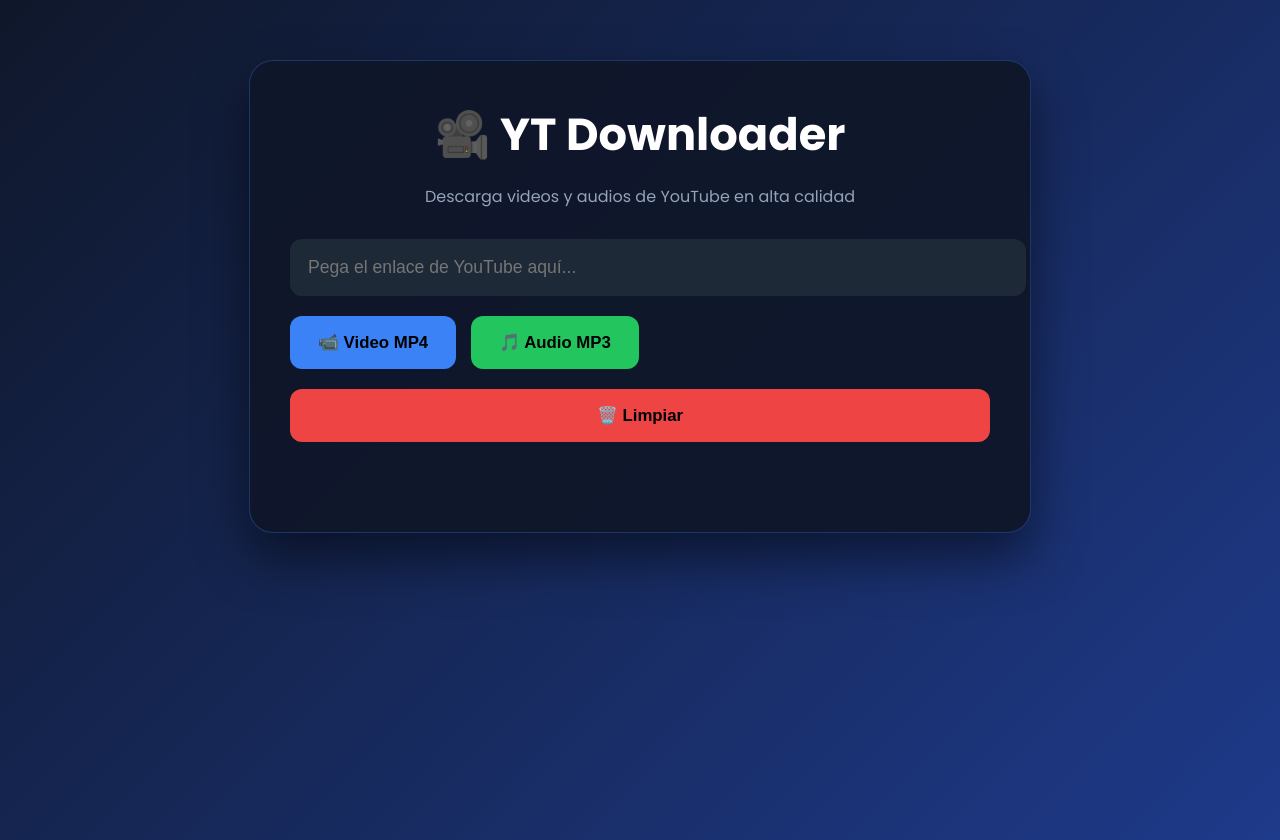
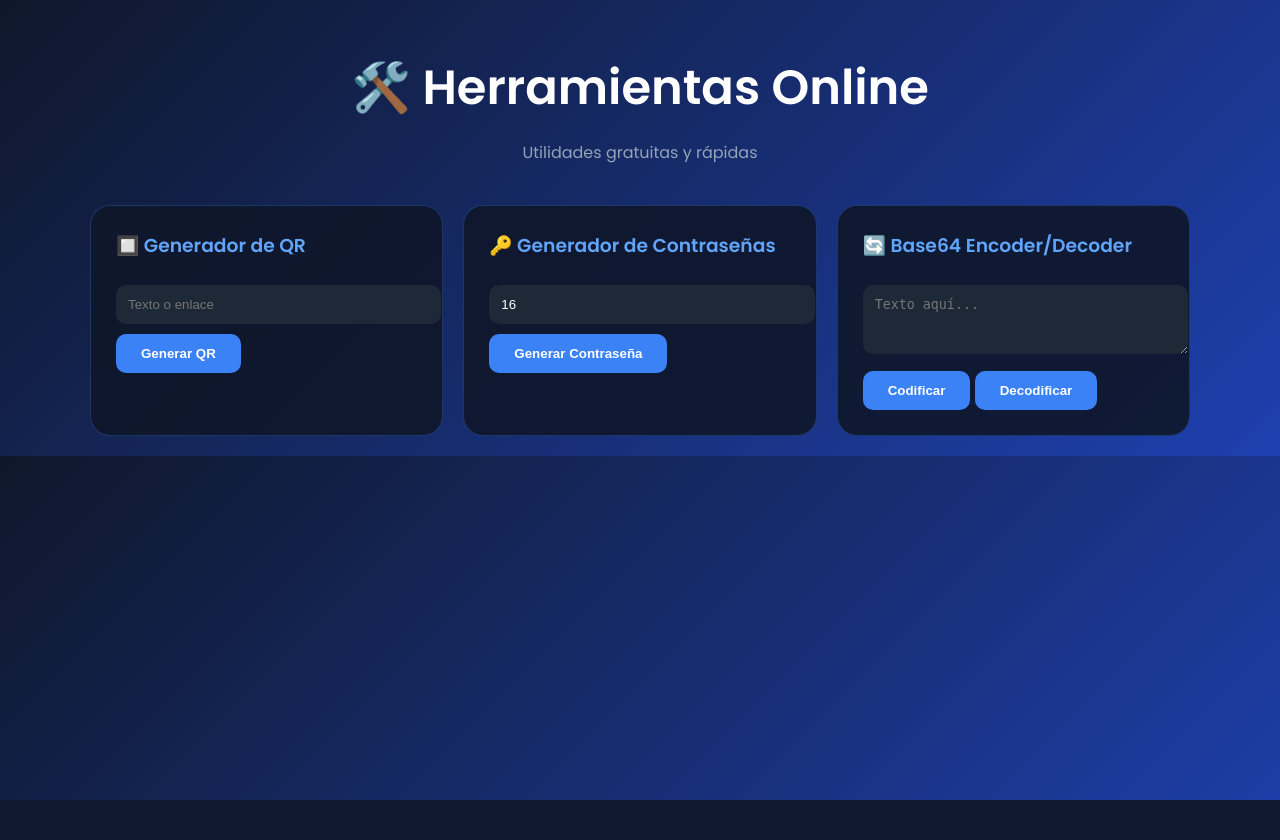
Before and after one commit to RBT2006/youtube-downloader, a Flask app: page / in a window 1280 px wide. After the commit the page ends 800 px from the top, so only its background shows below. Run offline with Flask 3, Linux system fonts and the light colour scheme.

Commit message:
Update index.html for online tools interface

```diff
--- a/templates/index.html
+++ b/templates/index.html
@@ -3,116 +3,146 @@
 <head>
   <meta charset="UTF-8">
   <meta name="viewport" content="width=device-width, initial-scale=1.0">
-  <title>YT Downloader - Gratis y Rápido</title>
+  <title>Herramientas Online - Gratis</title>
   <style>
-    @import url('https://fonts.googleapis.com/css2?family=Poppins:wght@400;500;600;700&display=swap');
+    @import url('https://fonts.googleapis.com/css2?family=Poppins:wght@400;500;600&display=swap');
     body {
       font-family: 'Poppins', sans-serif;
-      background: linear-gradient(135deg, #0f172a 0%, #1e3a8a 100%);
+      background: linear-gradient(135deg, #0f172a, #1e40af);
       color: white;
       margin: 0;
       padding: 20px;
-      min-height: 100vh;
     }
     .container {
-      max-width: 700px;
-      margin: 40px auto;
-      background: rgba(15, 23, 42, 0.95);
-      border-radius: 24px;
-      padding: 40px;
-      box-shadow: 0 25px 50px rgba(0,0,0,0.5);
-      border: 1px solid rgba(59,130,246,0.3);
+      max-width: 1100px;
+      margin: 0 auto;
     }
-    h1 { text-align: center; font-size: 2.8rem; margin: 0 0 8px 0; }
-    p { text-align: center; color: #94a3b8; margin-bottom: 30px; }
-    input {
+    h1 {
+      text-align: center;
+      font-size: 3rem;
+      margin-bottom: 10px;
+    }
+    .subtitle {
+      text-align: center;
+      color: #94a3b8;
+      margin-bottom: 40px;
+    }
+    .tools-grid {
+      display: grid;
+      grid-template-columns: repeat(auto-fit, minmax(320px, 1fr));
+      gap: 20px;
+    }
+    .tool-card {
+      background: rgba(15, 23, 42, 0.9);
+      border-radius: 20px;
+      padding: 25px;
+      border: 1px solid rgba(59, 130, 246, 0.3);
+    }
+    .tool-card h3 {
+      margin: 0 0 15px 0;
+      color: #60a5fa;
+    }
+    input, textarea, select {
       width: 100%;
-      padding: 18px;
-      font-size: 1.1rem;
+      padding: 12px;
+      border-radius: 10px;
       border: none;
-      border-radius: 12px;
       background: #1e2937;
       color: white;
-      margin-bottom: 20px;
-    }
-    .options {
-      display: flex;
-      gap: 15px;
-      margin-bottom: 20px;
-      flex-wrap: wrap;
+      margin: 10px 0;
     }
     button {
-      padding: 16px 28px;
-      font-size: 1.05rem;
+      padding: 12px 25px;
+      background: #3b82f6;
+      color: white;
+      border: none;
+      border-radius: 10px;
+      cursor: pointer;
       font-weight: 600;
-      border: none;
-      border-radius: 12px;
-      cursor: pointer;
-      transition: 0.3s;
     }
-    .btn-video { background: #3b82f6; }
-    .btn-audio { background: #22c55e; }
-    button:hover { transform: translateY(-4px); }
-    #status { margin-top: 20px; text-align: center; min-height: 30px; font-weight: 500; }
-    .spinner { display: inline-block; animation: spin 1s linear infinite; }
-    @keyframes spin { from { transform: rotate(0deg); } to { transform: rotate(360deg); } }
+    button:hover {
+      background: #2563eb;
+    }
+    #result {
+      margin-top: 15px;
+      padding: 15px;
+      background: #1e2937;
+      border-radius: 10px;
+      word-break: break-all;
+    }
   </style>
 </head>
 <body>
   <div class="container">
-    <h1>🎥 YT Downloader</h1>
-    <p>Descarga videos y audios de YouTube en alta calidad</p>
+    <h1>🛠️ Herramientas Online</h1>
+    <p class="subtitle">Utilidades gratuitas y rápidas</p>
 
-    <input type="text" id="url" placeholder="Pega el enlace de YouTube aquí...">
+    <div class="tools-grid">
+      <!-- QR Generator -->
+      <div class="tool-card">
+        <h3>🔲 Generador de QR</h3>
+        <input type="text" id="qr-text" placeholder="Texto o enlace">
+        <button onclick="generateQR()">Generar QR</button>
+        <div id="qr-result"></div>
+      </div>
 
-    <div class="options">
-      <button class="btn-video" onclick="download('video')">📹 Video MP4</button>
-      <button class="btn-audio" onclick="download('audio')">🎵 Audio MP3</button>
+      <!-- Password Generator -->
+      <div class="tool-card">
+        <h3>🔑 Generador de Contraseñas</h3>
+        <input type="number" id="pass-length" value="16" min="8" max="64">
+        <button onclick="generatePassword()">Generar Contraseña</button>
+        <div id="password-result" style="font-family: monospace; font-size: 1.2rem;"></div>
+      </div>
+
+      <!-- Base64 -->
+      <div class="tool-card">
+        <h3>🔄 Base64 Encoder/Decoder</h3>
+        <textarea id="base64-text" rows="3" placeholder="Texto aquí..."></textarea>
+        <button onclick="base64Action('encode')">Codificar</button>
+        <button onclick="base64Action('decode')">Decodificar</button>
+        <div id="base64-result"></div>
+      </div>
     </div>
-
-    <button onclick="clearAll()" style="background:#ef4444; width:100%; padding:16px;">🗑️ Limpiar</button>
-
-    <div id="status"></div>
   </div>
 
   <script>
-    async function download(type) {
-      const url = document.getElementById('url').value.trim();
-      const status = document.getElementById('status');
+    async function generateQR() {
+      const text = document.getElementById('qr-text').value;
+      const result = document.getElementById('qr-result');
+      if (!text) return alert("Ingresa texto");
 
-      if (!url) {
-        status.innerHTML = '<span style="color:red">❌ Ingresa un enlace</span>';
-        return;
-      }
-
-      status.innerHTML = '<span style="color:#eab308">⏳ Procesando... <span class="spinner">⟳</span></span>';
-
-      try {
-        const res = await fetch('/download', {
-          method: 'POST',
-          headers: {'Content-Type': 'application/json'},
-          body: JSON.stringify({url, format: type})
-        });
-
-        if (res.ok) {
-          const blob = await res.blob();
-          const a = document.createElement('a');
-          a.href = URL.createObjectURL(blob);
-          a.download = type === 'audio' ? 'audio.mp3' : 'video.mp4';
-          a.click();
-          status.innerHTML = '<span style="color:#22c55e">✅ ¡Descarga iniciada!</span>';
-        } else {
-          const data = await res.json();
-          status.innerHTML = `<span style="color:red">❌ ${data.error}</span>`;
-        }
-      } catch (err) {
-        status.innerHTML = '<span style="color:red">❌ Error de conexión</span>';
+      const res = await fetch('/api/qr', {
+        method: 'POST',
+        headers: {'Content-Type': 'application/json'},
+        body: JSON.stringify({text})
+      });
+      const data = await res.json();
+      if (data.image) {
+        result.innerHTML = `<img src="${data.image}" style="max-width:100%; margin-top:15px;">`;
       }
     }
 
-    function clearAll() {
-      document.getElementById('url').value = '';
-      document.getElementById('status').innerHTML = '';
+    async function generatePassword() {
+      const length = document.getElementById('pass-length').value;
+      const res = await fetch('/api/password', {
+        method: 'POST',
+        headers: {'Content-Type': 'application/json'},
+        body: JSON.stringify({length: parseInt(length)})
+      });
+      const data = await res.json();
+      document.getElementById('password-result').innerHTML =
+        `<strong>${data.password}</strong>`;
+    }
+
+    async function base64Action(action) {
+      const text = document.getElementById('base64-text').value;
+      const res = await fetch('/api/base64', {
+        method: 'POST',
+        headers: {'Content-Type': 'application/json'},
+        body: JSON.stringify({text, action})
+      });
+      const data = await res.json();
+      document.getElementById('base64-result').innerHTML = `<strong>${data.result || data.error}</strong>`;
     }
   </script>
 </body>
```
